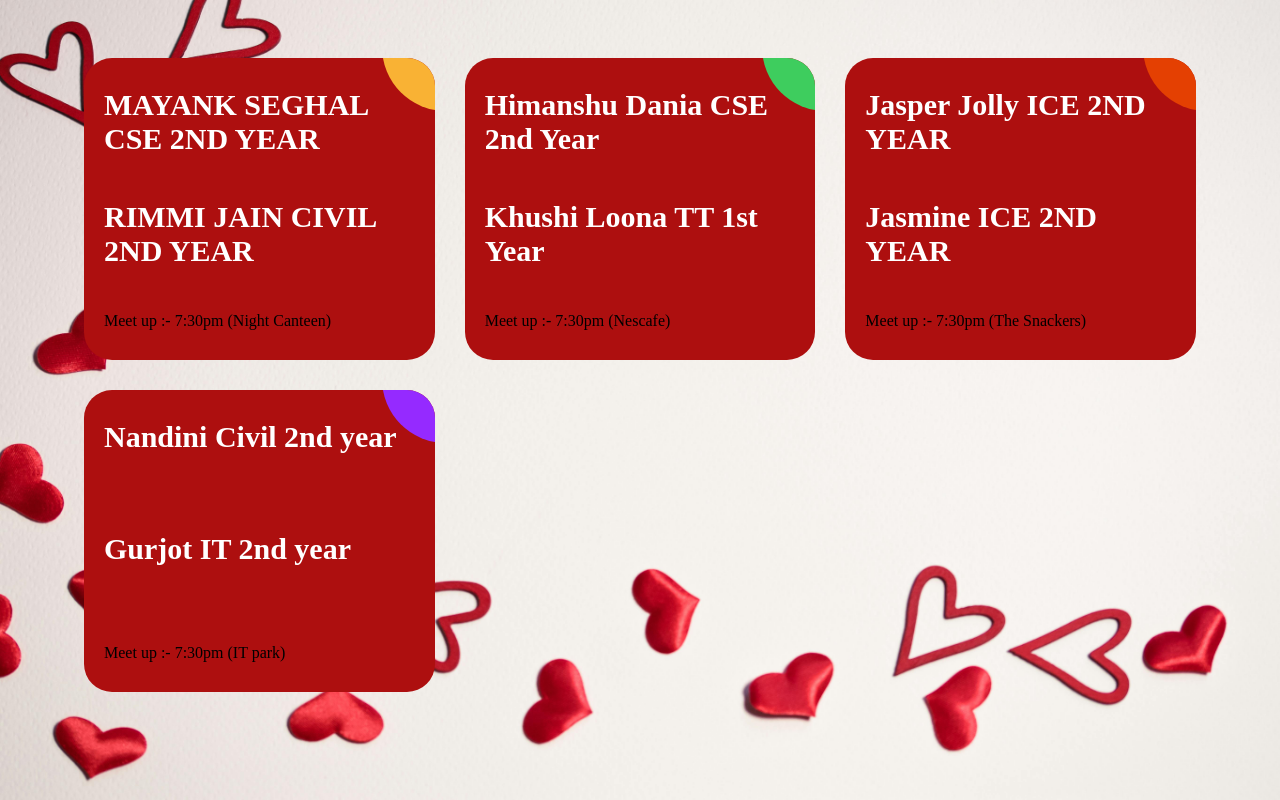
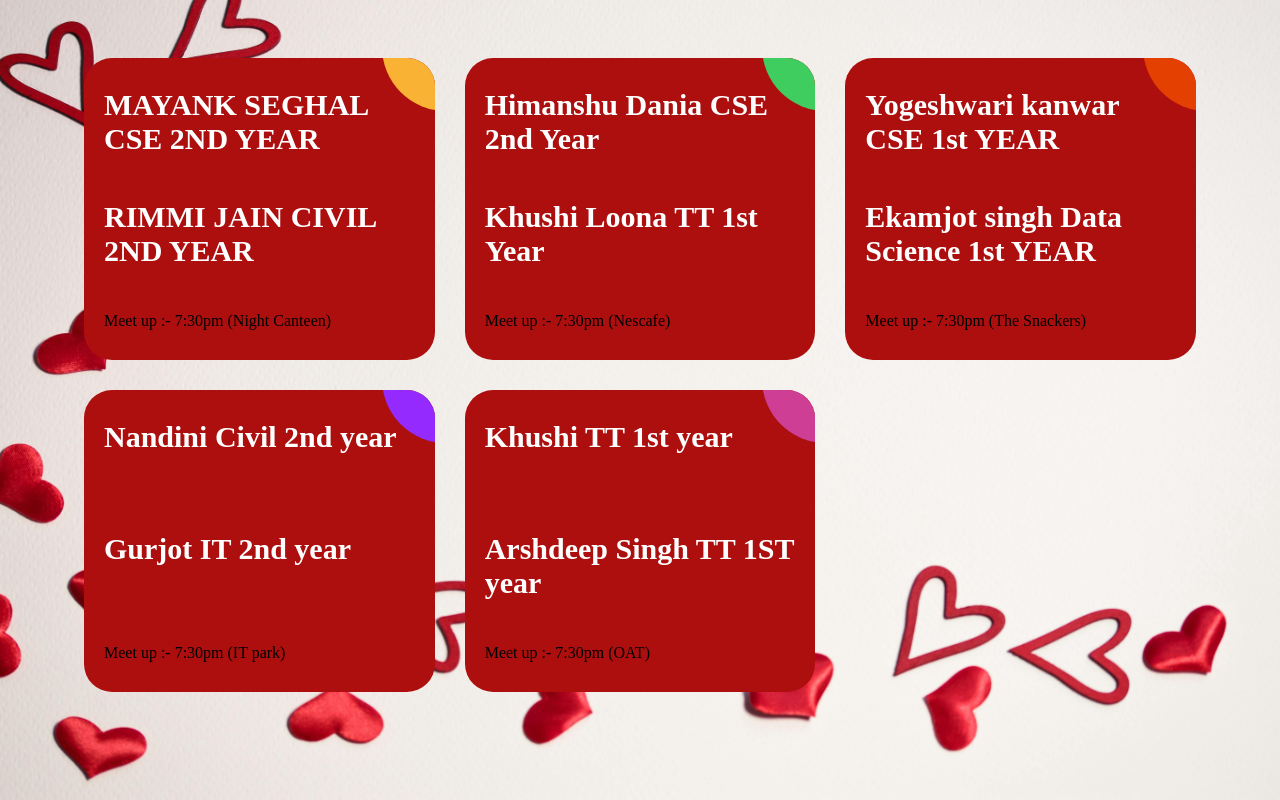
Before and after one commit to shivamworld0608/fest_date, a website: page matchlist.html in a window 1280 px wide. Drawn offline with Linux system fonts and the light colour scheme.

Commit message:
Update matchlist.html

```diff
--- a/matchlist.html
+++ b/matchlist.html
@@ -45,10 +45,10 @@
               <div class="ag-courses-item_bg"></div>
 
               <div class="ag-courses-item_title">
-            Jasper Jolly ICE 2ND YEAR
+            Yogeshwari kanwar CSE 1st YEAR
               </div>
               <div class="ag-courses-item_title">
-            Jasmine ICE 2ND YEAR
+            Ekamjot singh Data Science 1st YEAR
               </div>
 
               <div>Meet up :- 7:30pm (The Snackers)</div>
@@ -69,6 +69,20 @@
             </div>
           </div>
 
+            <div class="ag-courses_item">
+            <div class="ag-courses-item_link">
+              <div class="ag-courses-item_bg"></div>
+
+              <div class="ag-courses-item_title">
+               Khushi TT 1st year
+              </div>
+              <div class="ag-courses-item_title">
+               Arshdeep Singh TT 1ST year
+              </div>
+              <div>Meet up :- 7:30pm (OAT)</div>
+            </div>
+          </div>
+
 
         </div>
       </div>
```
